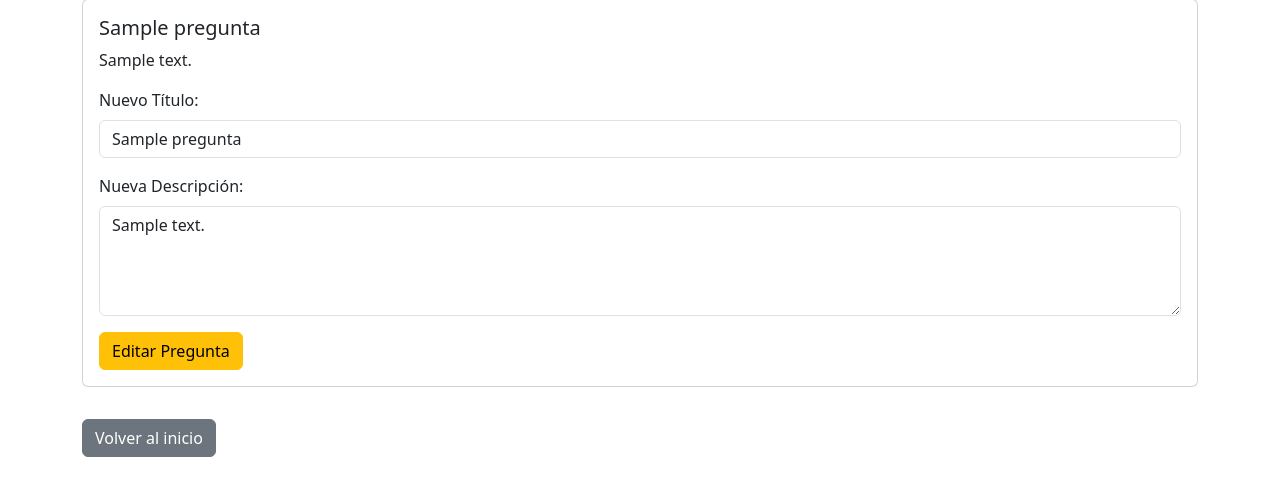
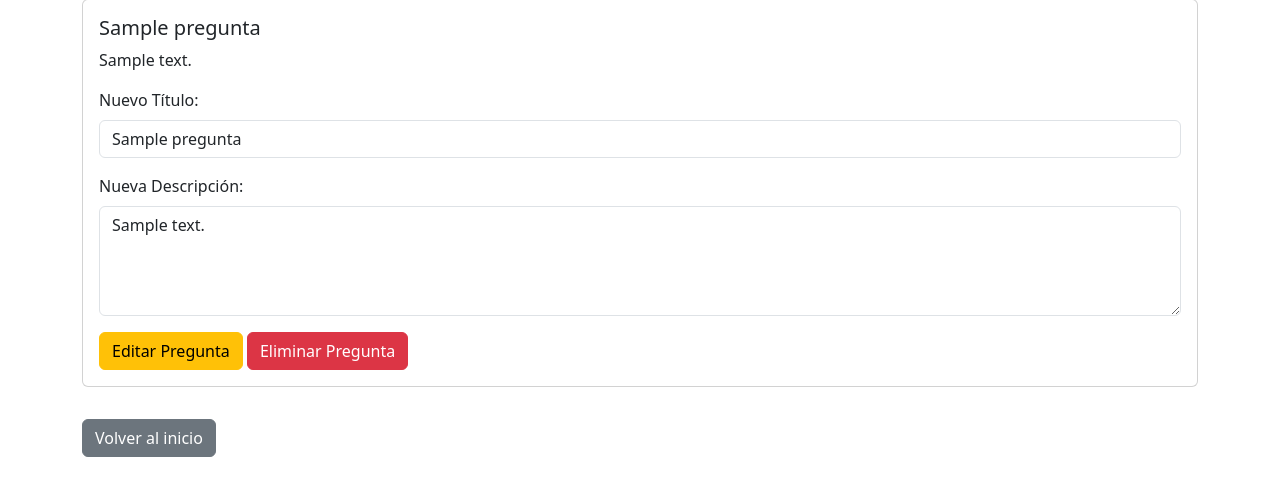
Before and after one commit to AngelCampsRuiz/AA02-Foro-M7, a PHP site: page /Paginas/mis_preguntas.php in a window 1280 px wide. Shown: the part 121-617 px from the top of the page. Run offline with PHP 8.4, Linux system fonts and the light colour scheme; the visitor is signed in with stand-in values (Sample User, id 1); tables that the repository leaves empty hold one stand-in row (values such as "Sample post").

Commit message:
Eliminar preguntas - Àngel

```diff
--- a/Paginas/mis_preguntas.php
+++ b/Paginas/mis_preguntas.php
@@ -45,6 +45,39 @@ if ($_SERVER['REQUEST_METHOD'] === 'POST' && isset($_POST['editar_pregunta'])) {
         echo '<div class="alert alert-danger text-center">Error en la base de datos: ' . $e->getMessage() . '</div>';
     }
 }
+
+if ($_SERVER['REQUEST_METHOD'] === 'POST' && isset($_POST['eliminar_pregunta'])) {
+    $pregunta_id = $_POST['pregunta_id'];
+
+    try {
+        // Iniciar una transacción
+        $conexion->beginTransaction();
+
+        // Eliminar respuestas asociadas a la pregunta
+        $sql = "DELETE FROM respuestas WHERE pregunta_id = :pregunta_id";
+        $stmt = $conexion->prepare($sql);
+        $stmt->bindParam(':pregunta_id', $pregunta_id, PDO::PARAM_INT);
+        $stmt->execute();
+
+        // Eliminar la pregunta
+        $sql = "DELETE FROM preguntas WHERE id = :pregunta_id AND usuario_id = :usuario_id";
+        $stmt = $conexion->prepare($sql);
+        $stmt->bindParam(':pregunta_id', $pregunta_id, PDO::PARAM_INT);
+        $stmt->bindParam(':usuario_id', $usuario_id, PDO::PARAM_INT);
+        $stmt->execute();
+
+        // Confirmar la transacción
+        $conexion->commit();
+
+        // Redirigir para recargar la página
+        header("Location: mis_preguntas.php");
+        exit();
+    } catch (PDOException $e) {
+        // Revertir la transacción en caso de error
+        $conexion->rollBack();
+        echo '<div class="alert alert-danger text-center">Error al eliminar la pregunta: ' . $e->getMessage() . '</div>';
+    }
+}
 ?>
 
 <!DOCTYPE html>
@@ -78,6 +111,7 @@ if ($_SERVER['REQUEST_METHOD'] === 'POST' && isset($_POST['editar_pregunta'])) {
                                 <textarea name="descripcion" class="form-control" rows="4" required><?php echo htmlspecialchars($pregunta['descripcion']); ?></textarea>
                             </div>
                             <button type="submit" name="editar_pregunta" class="btn btn-warning">Editar Pregunta</button>
+                            <button type="submit" name="eliminar_pregunta" class="btn btn-danger">Eliminar Pregunta</button>
                         </form>
                     </div>
                 </div>
```
